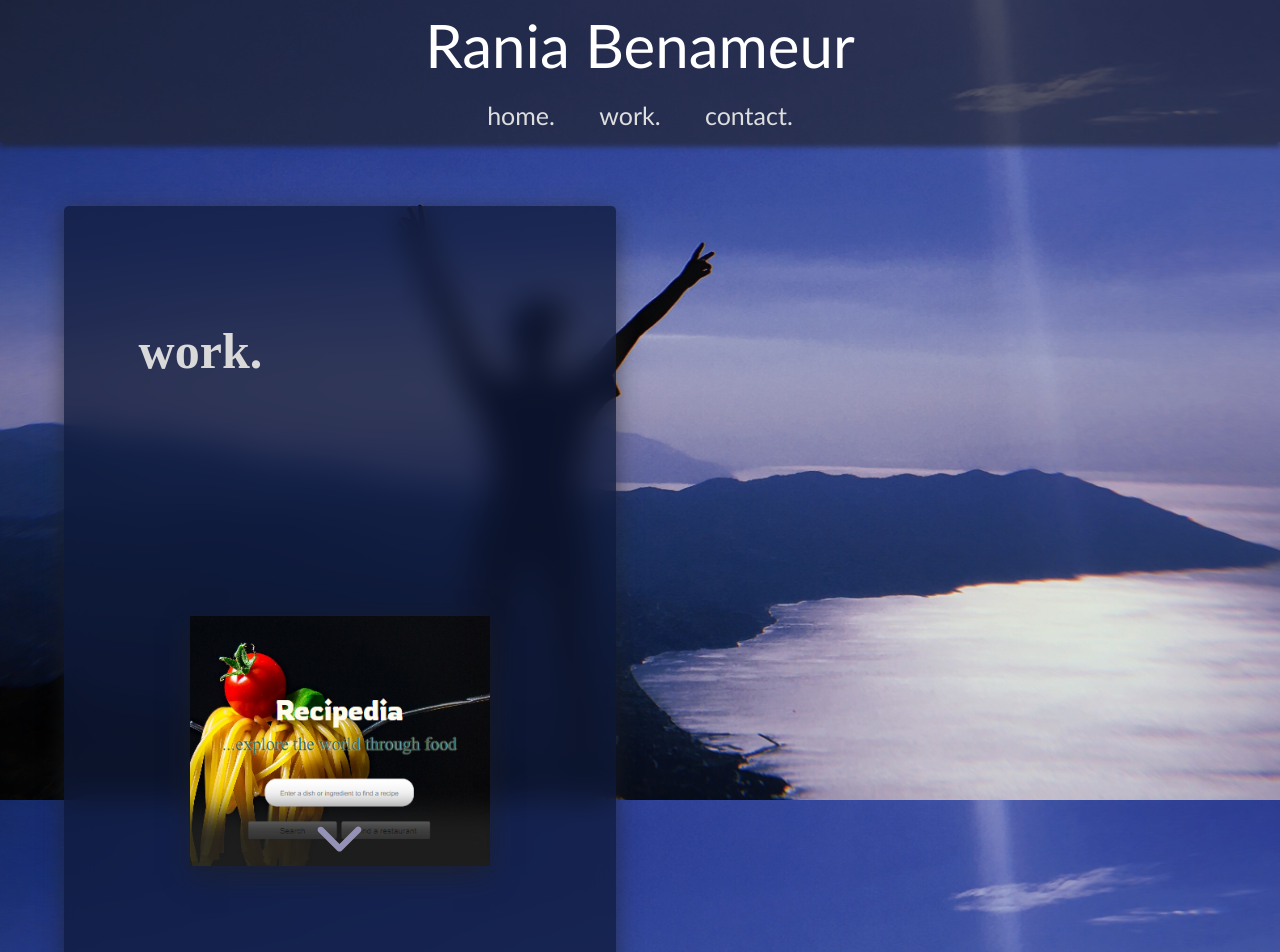
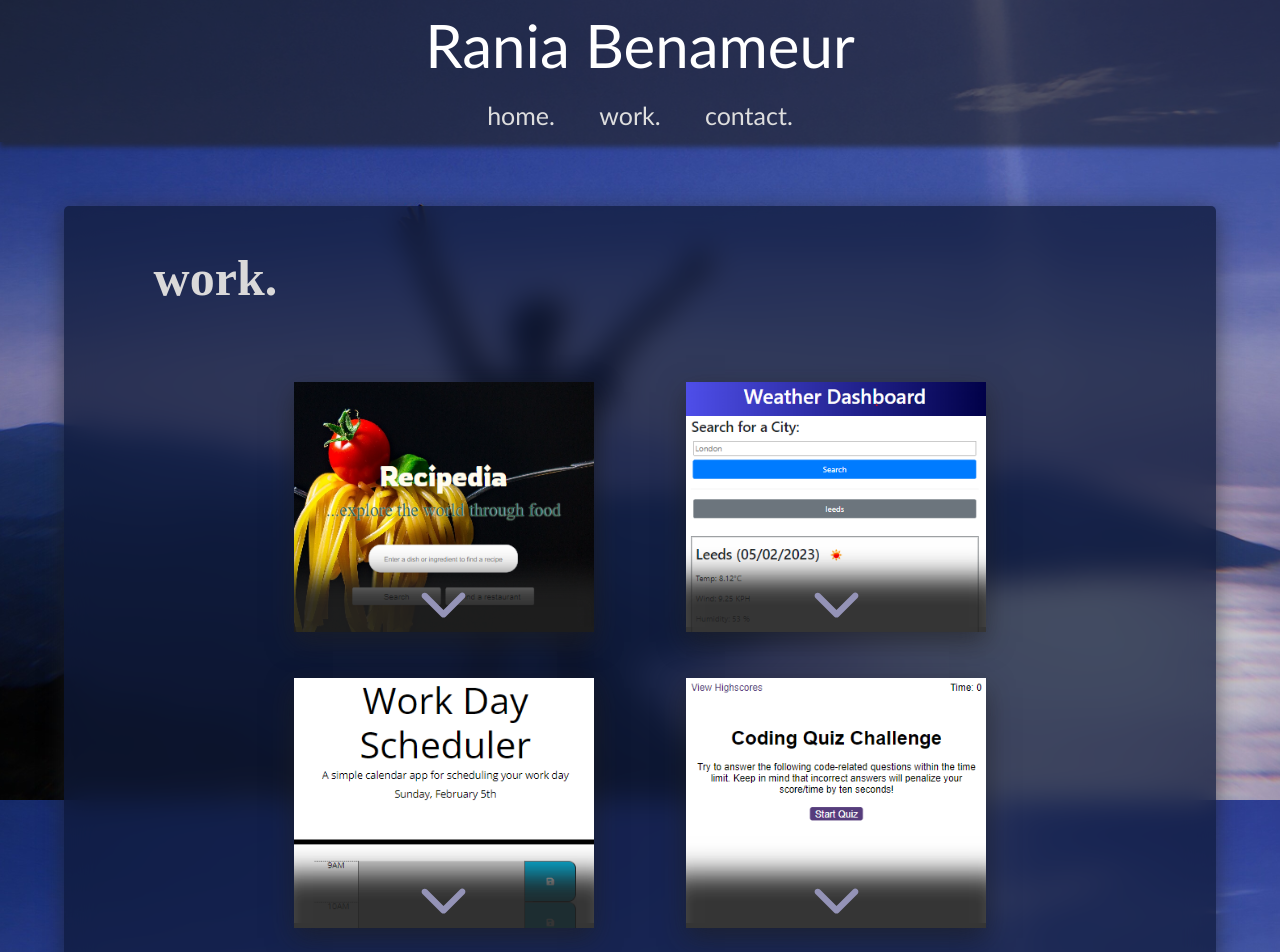
Before and after one commit to RBenameur/Rania-Benameur-Portfolio-React, a React (Create React App) app in the folder my-react-app/: page /portfolio in a window 1280 px wide. Shown: the top 952 px of the page. Built offline with nearby package versions, Linux system fonts and the light colour scheme.

Commit message:
added in 2 Portfolio components into the portfolio page

```diff
--- a/my-react-app/src/pages/portfolio/Portfolio.js
+++ b/my-react-app/src/pages/portfolio/Portfolio.js
@@ -12,6 +12,9 @@ function PortfolioPage() {
                 <h2>work.</h2>
                 <div className="card-container">
                     <Portfolio injectData="0" />
+                    <Portfolio injectData="1" />
+                    <Portfolio injectData="2" />
+                    <Portfolio injectData="3" />
                 </div>
             </section>
         </>
```
